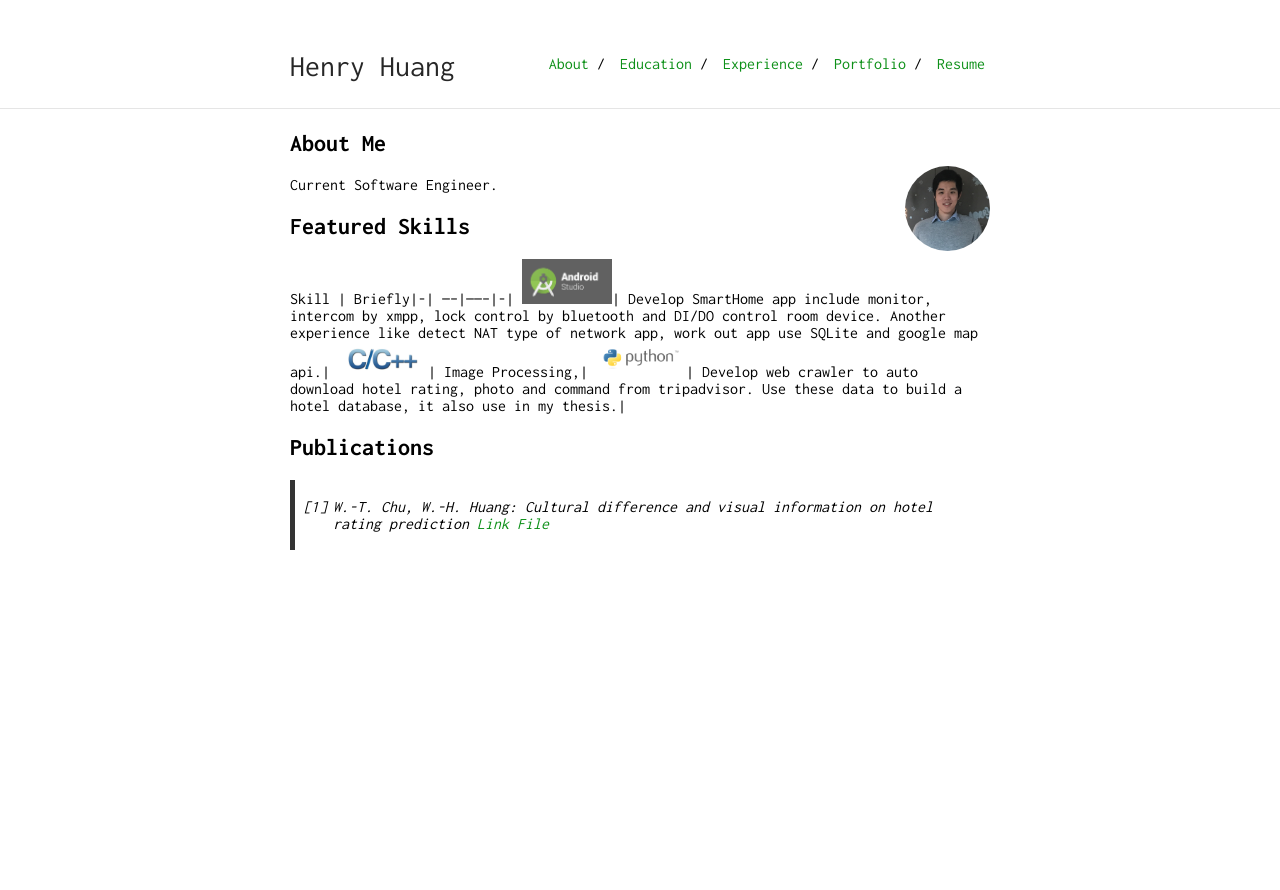
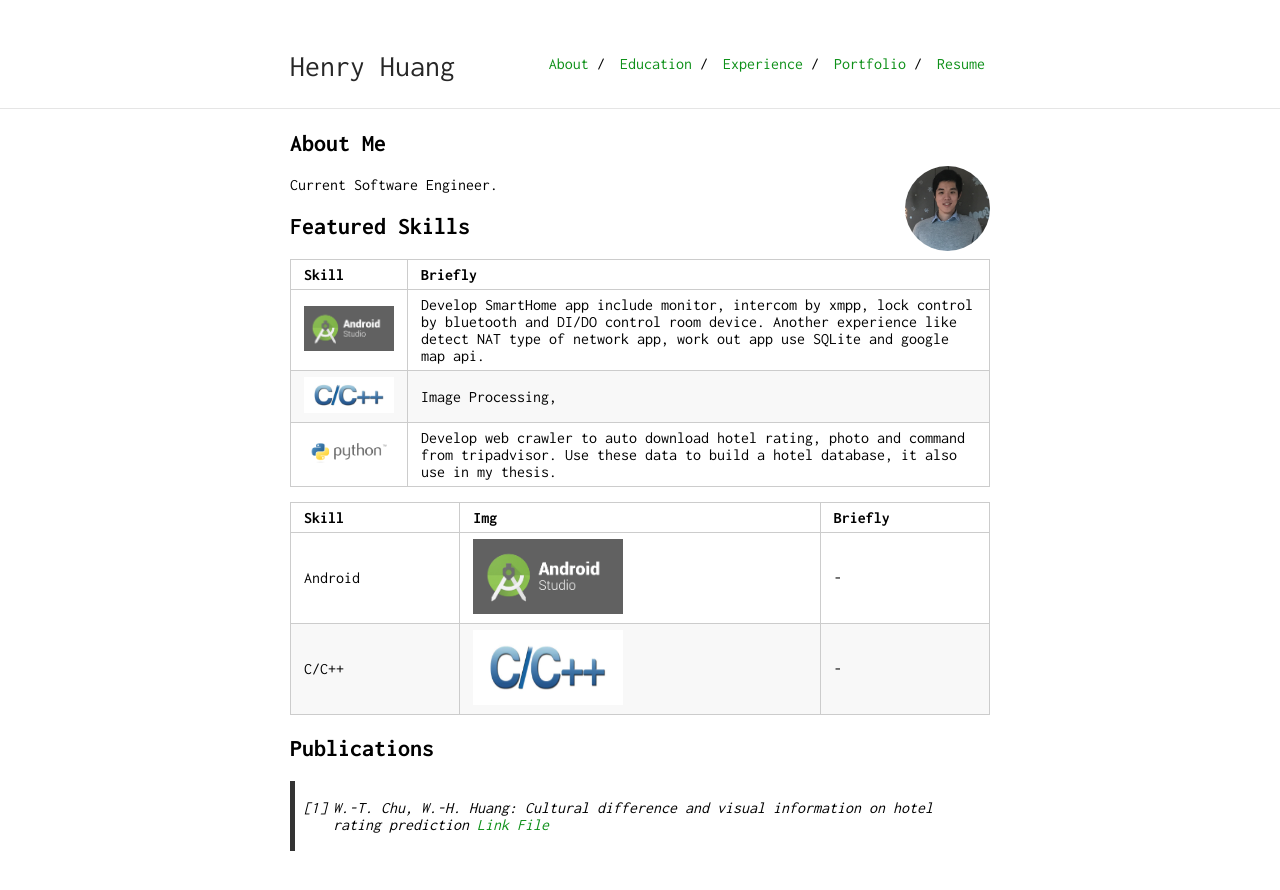
Before and after one commit to henry0726/henry0726.github.io, a Jekyll site: the page built from index.md, in a window 1280 px wide. Shown: the top 890 px of the page. Built offline with Jekyll 4.4.1, drawn with Linux system fonts in a browser that asks for light colours; our own code applies the rules of GitHub Pages for plain Markdown files.

Commit message:
Update index.md

```diff
--- a/index.md
+++ b/index.md
@@ -11,11 +11,17 @@ Current Software Engineer.
 
 ## Featured Skills
 
-Skill | Briefly|-|
------|--------|-|
-<img src="android-studio-logo.png" style="width:90px;height:45px;"/>| Develop SmartHome app include monitor, intercom by xmpp, lock control by bluetooth and DI/DO control room device. Another experience like detect NAT type of network app, work out app use SQLite and google map api.|
-<img src="C and C++.jpg" style="width:90px;height:36px;"/>| Image Processing,|
-<img src="python-logo.png" style="width:90px;height:36px;"/>| Develop web crawler to auto download hotel rating, photo and command from tripadvisor. Use these data to build a hotel database, it also use in my thesis.|
+Skill | Briefly
+-----|--------
+<img src="android-studio-logo.png" style="width:90px;height:45px;"/>| Develop SmartHome app include monitor, intercom by xmpp, lock control by bluetooth and DI/DO control room device. Another experience like detect NAT type of network app, work out app use SQLite and google map api.
+<img src="C and C++.jpg" style="width:90px;height:36px;"/>| Image Processing,
+<img src="python-logo.png" style="width:90px;height:36px;"/>| Develop web crawler to auto download hotel rating, photo and command from tripadvisor. Use these data to build a hotel database, it also use in my thesis.
+
+Skill | Img | Briefly
+-----|-------|--------
+Android | <img src="android-studio-logo.png" style="width:150px;height:75px;"/>  | -
+C/C++ | <img src="C and C++.jpg" style="width:150px;height:75px;"/>| -
+
 ## Publications
 
 > 1. W.-T. Chu, W.-H. Huang: Cultural difference and visual information on hotel rating prediction [Link](https://link.springer.com/article/10.1007/s11280-016-0404-2) [File](https://github.com/henry0726/henry0726.github.io/raw/master/World_Wide_Web_Journal.pdf)
```
